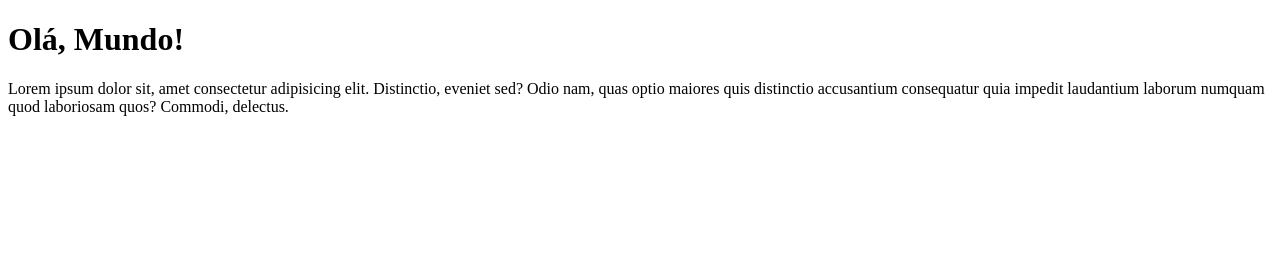
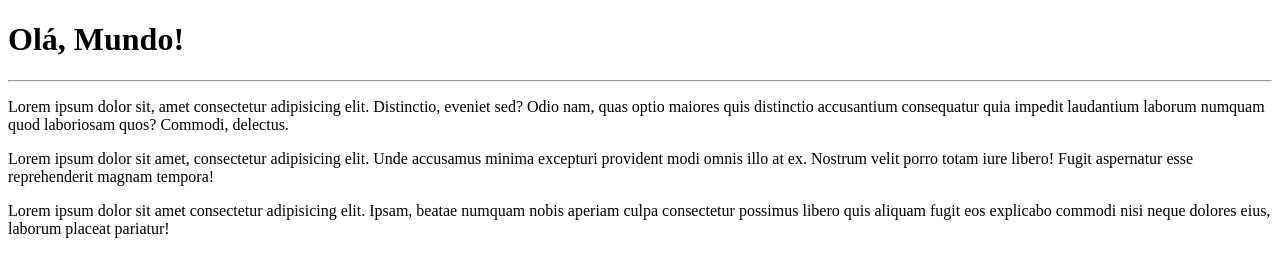
Before and after one commit to WelingtonPanzarini/repositorio_OldPc, a plain HTML site: page site-exemplo/index.html in a window 1280 px wide. Drawn offline with Linux system fonts and the light colour scheme.

Commit message:
Criei uma página.

```diff
--- a/site-exemplo/index.html
+++ b/site-exemplo/index.html
@@ -7,7 +7,10 @@
 </head>
 <body>
     <h1>Olá, Mundo!</h1>
+    <hr>
     <p>Lorem ipsum dolor sit, amet consectetur adipisicing elit. Distinctio, eveniet sed? Odio nam, quas optio maiores quis distinctio accusantium consequatur quia impedit laudantium laborum numquam quod laboriosam quos? Commodi, delectus.</p>
+    <p>Lorem ipsum dolor sit amet, consectetur adipisicing elit. Unde accusamus minima excepturi provident modi omnis illo at ex. Nostrum velit porro totam iure libero! Fugit aspernatur esse reprehenderit magnam tempora!</p>
+    <p>Lorem ipsum dolor sit amet consectetur adipisicing elit. Ipsam, beatae numquam nobis aperiam culpa consectetur possimus libero quis aliquam fugit eos explicabo commodi nisi neque dolores eius, laborum placeat pariatur!</p>
 
 </body>
 </html>
```
